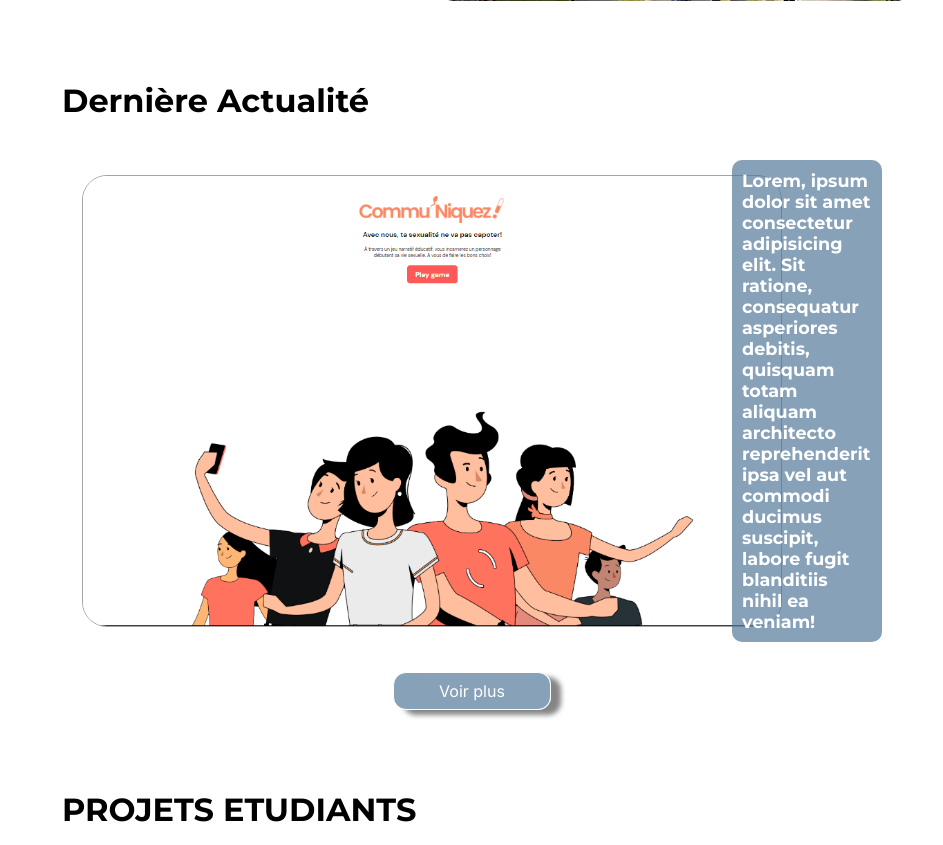
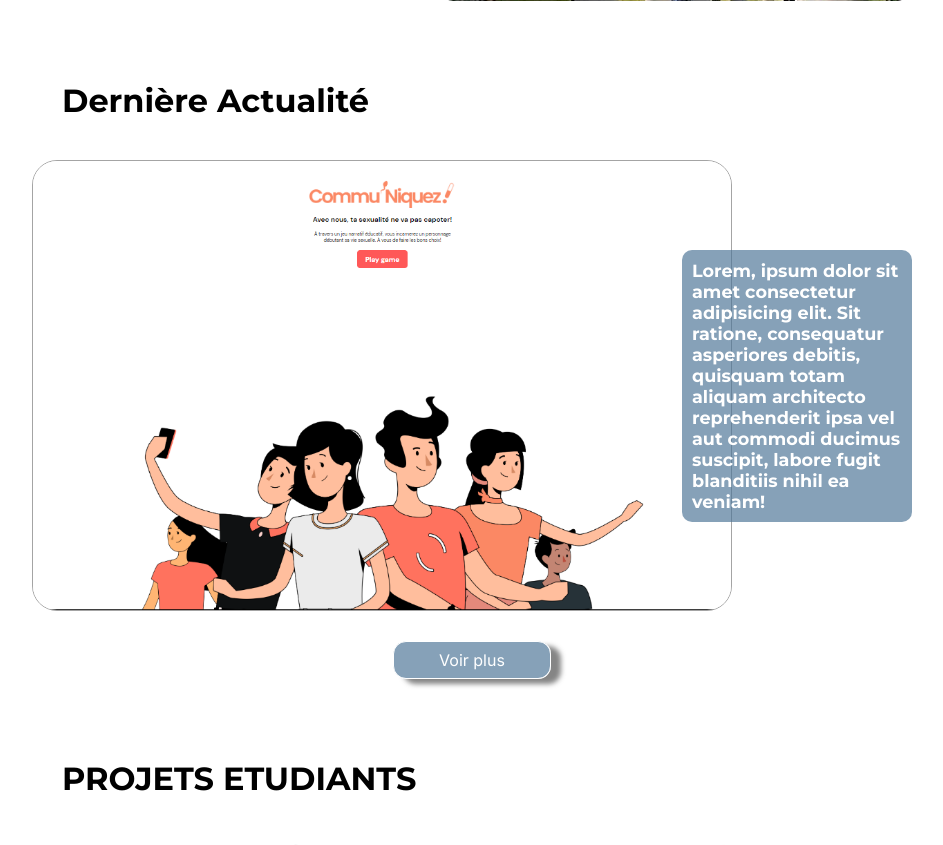
Before and after one commit to nathanmno/sae301, a PHP site: page / in a window 1280 px wide. Shown: the part 1448-2293 px from the top of the page, without its empty margins (168-1111 px from the left). Run offline with PHP 8.4, Linux system fonts and the light colour scheme.

Commit message:
Add files via upload

```diff
--- a/actu.css
+++ b/actu.css
@@ -127,6 +127,7 @@ header{
 .actu{
     margin: 40px 30px 0px 50px;
     align-items: center;
+    justify-content: center;
 }
 
 .img-actu{
--- a/index.css
+++ b/index.css
@@ -212,8 +212,9 @@ header{
 }
 
 .actu-nuit-du-dev{
-    margin: 40px 30px 0px 50px;
+    margin: 40px 0px 0px 0px;
     align-items: center;
+    justify-content: center;
 }
 
 .actu-nuit-du-dev-img{
```
